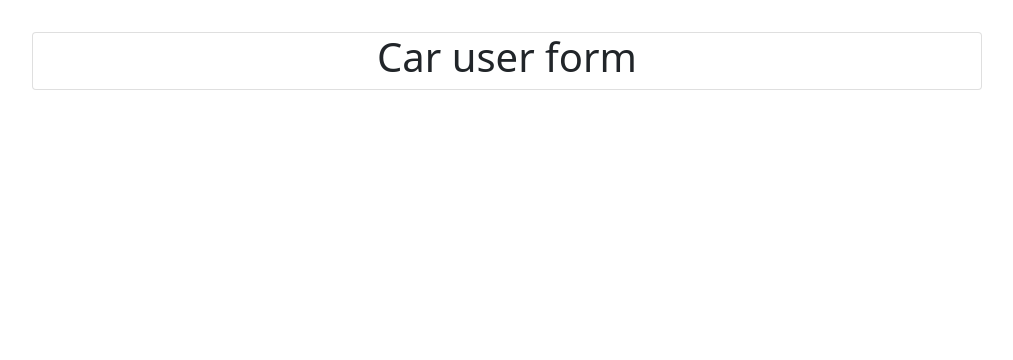
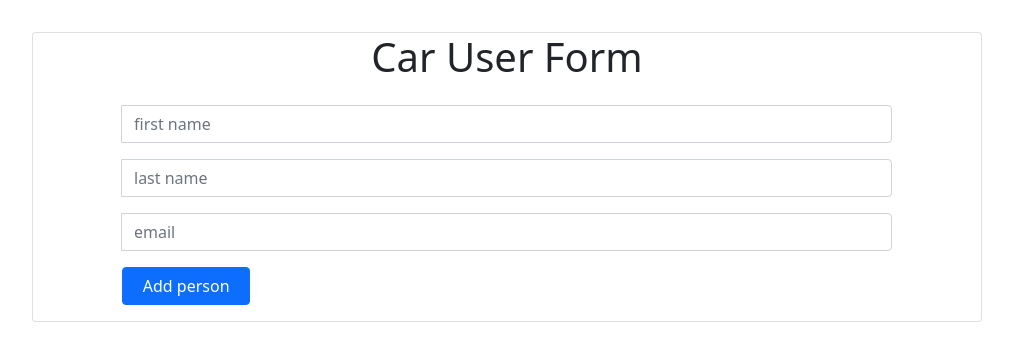
Before and after one commit to bvdh98/frontend, a React (Create React App) app: page / in a window 1280 px wide. Shown: the top 360 px of the page, without its empty margins (133-1146 px from the left). Built offline with nearby package versions, Linux system fonts and the light colour scheme; no server answers.

Commit message:
created person form ui

```diff
--- a/src/App.js
+++ b/src/App.js
@@ -1,23 +1,30 @@
 import React, { useState, useEffect } from "react";
 import { Container, Row, Card } from "react-bootstrap";
 import "./App.css";
+import PersonForm from "./components/PersonForm";
 
 const API_URL = "http://localhost:3000/api/v1/people";
 
 const getData = () => {
-  return fetch(API_URL, { mode: "no-cors" }).then(res => res.data);
+  const options = {
+    headers: new Headers({ "content-type": "application/json" }),
+    mode: "no-cors"
+  };
+  fetch(API_URL,options).then(res => console.log(res));
 };
 
 function App() {
-  useEffect(() => {
+  /*useEffect(() => {
     getData().then(people => console.log(people));
-  }, []);
+  }, []);*/
+  getData();
   const [people, setPeople] = useState([]);
   return (
     <Container>
       <Row>
         <Card className="col-10 content">
-          <h1>Car user form</h1>
+          <h1>Car User Form</h1>
+          <PersonForm></PersonForm>
         </Card>
       </Row>
     </Container>
--- /dev/null
+++ b/src/components/InputField.js
@@ -0,0 +1,16 @@
+import React from "react";
+
+export const InputField = ({placeholder}) => {
+  return (
+    <div className="input-group mb-3">
+      <div className="input-group-prepend" />
+      <input
+        type="text"
+        placeholder={placeholder}
+        className="form-control"
+        aria-label="Default"
+        aria-describedby="inputGroup-sizing-default"
+      />
+    </div>
+  );
+};
--- /dev/null
+++ b/src/components/PersonForm.css
@@ -0,0 +1,6 @@
+.input_container{
+    margin: 1rem auto;
+    display: flex;
+    flex-direction: column;
+    justify-content: left;
+}
--- a/src/components/personForm.js
+++ b/src/components/personForm.js
@@ -1,9 +1,16 @@
-import React from 'react'
+import React from "react";
+import { InputField } from "./InputField";
+import "./PersonForm.css";
 
-const personForm = () => {
+const PersonForm = () => {
   return (
-    <div>personForm</div>
-  )
-}
+    <div className="input_container col-10">
+      <InputField placeholder={"first name"}></InputField>
+      <InputField placeholder={"last name"}></InputField>
+      <InputField placeholder={"email"}></InputField>
+      <button className="btn btn-primary col-2">Add person</button>
+    </div>
+  );
+};
 
-export default personForm
+export default PersonForm;
```
